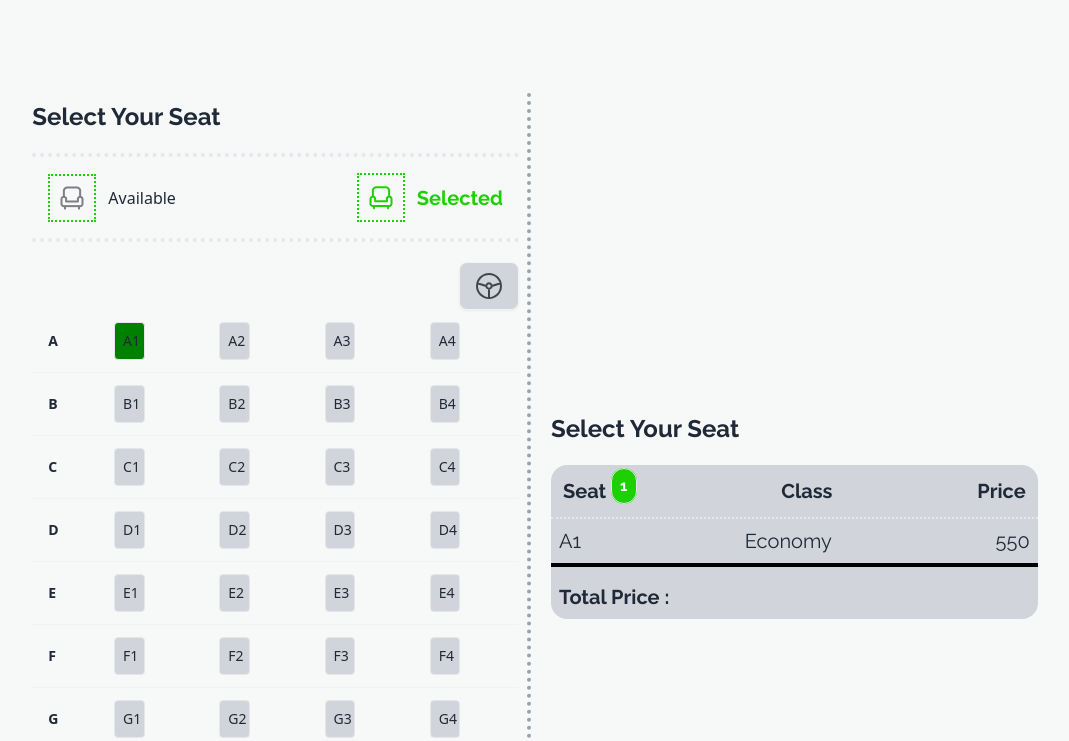
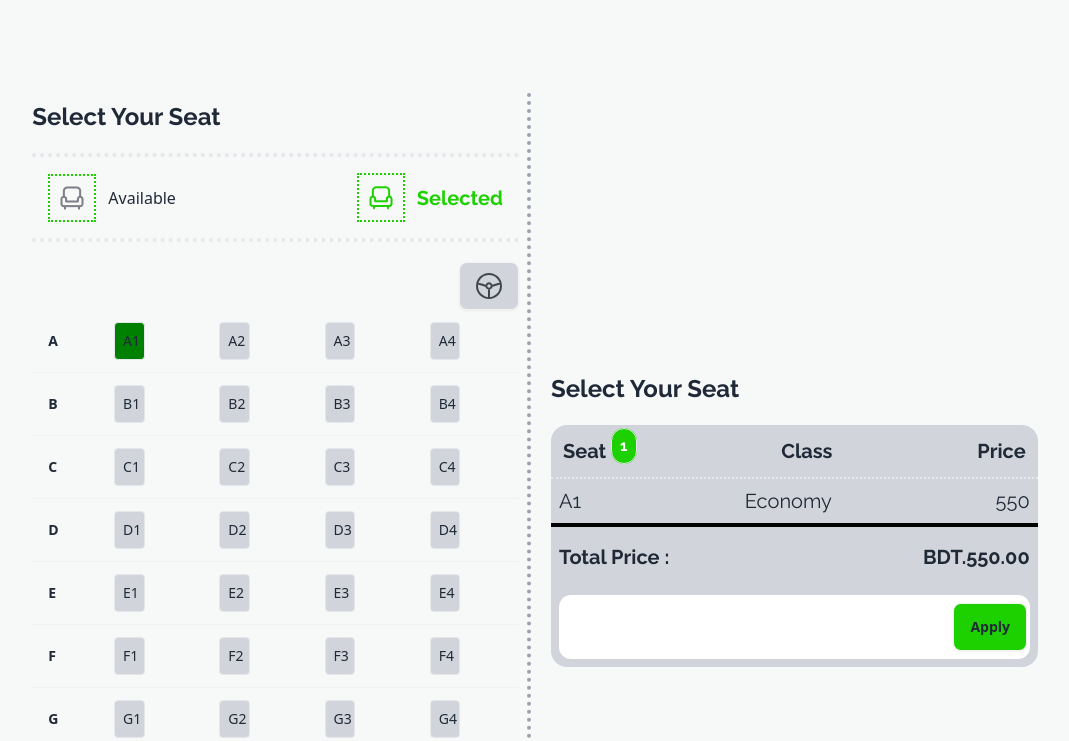
Before and after one commit to Ahmedturaj/travel-ticket, a plain HTML site: page index.html in a window 1280 px wide. Both pictures are taken after a click on the element "A1". Shown: the part 2449-3190 px from the top of the page, without its empty margins (109-1178 px from the left). Drawn offline with nearby package versions, Linux system fonts and the light colour scheme.

Commit message:
added input and button

```diff
--- a/index.html
+++ b/index.html
@@ -472,7 +472,11 @@
                         <div class="border-t-4 border-solid border-black">
                             <div class="flex justify-between items-center my-2 p-2">
                                 <h1 class="text-xl font-raleWay font-bold">Total Price :</h1>
-                                <h2 id="total-price"></h2>
+                                <h2 class="text-xl font-raleWay font-bold">BDT.<span id="total-price"></span></h2>
+                            </div>
+                            <div class="p-2 w-full flex items-center">
+                                <input class="w-full p-5 rounded-xl" type="text">
+                                <button class="btn absolute bg-[#1DD100] right-36">Apply</button>
                             </div>
                         </div>
                     </div>
--- a/script/ulities.js
+++ b/script/ulities.js
@@ -10,11 +10,14 @@ document.addEventListener("DOMContentLoaded", function () {
 
     const totalSeatElement = document.getElementById("total-seat");
     const bookedSeatElement = document.getElementById('bookedSeat');
+    const totalPriceElement = document.getElementById('total-price');
 
     const ticketPriceElement = document.getElementById('ticketPrice');
 
     let bookedSeat = 0;
     let totalSeats = elements.length;
+    let totalPrice = 0;
+
     totalSeatElement.innerText = totalSeats;
     bookedSeatElement.innerText = bookedSeat;
 
@@ -25,17 +28,24 @@ document.addEventListener("DOMContentLoaded", function () {
             totalSeats--;
             totalSeatElement.innerText = totalSeats;
             bookedSeatElement.innerText = bookedSeat;
+
+            // Update total price
+            totalPrice += parseFloat(ticketPriceElement.innerText);
+            totalPriceElement.innerText = totalPrice.toFixed(2);
+
             const seatInfo = document.createElement("div");
-            seatInfo.innerHTML =`<div class="flex justify-between items-center p-2">
-            <h2 class="text-xl font-raleWay">${element.id}</h2>
-            <h2 class="text-xl font-raleWay">Economy</h2>
-            <h2 class="text-xl font-raleWay">${ticketPriceElement.innerText}</h2>
-            </div> `
+            seatInfo.innerHTML = `<div class="flex justify-between items-center p-2">
+                <h2 class="text-xl font-raleWay">${element.id}</h2>
+                <h2 class="text-xl font-raleWay">Economy</h2>
+                <h2 class="text-xl font-raleWay">${ticketPriceElement.innerText}</h2>
+            </div> `;
+
             const seatInfoElement = document.getElementById("seat-info");
             seatInfoElement.appendChild(seatInfo);
         });
     }
 });
+
 
 
 
```
